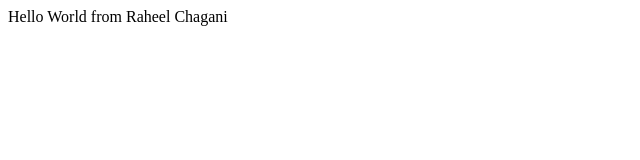
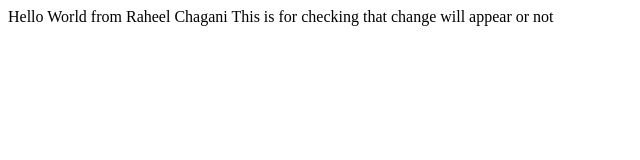
Before and after one commit to raheelchagani/bootcamp2020, a plain HTML site: page index.html in a window 1280 px wide. Shown: the whole page, without its empty margins (0-640 px from the left). Drawn offline with Linux system fonts and the light colour scheme.

Commit message:
update statement

```diff
--- a/index.html
+++ b/index.html
@@ -8,6 +8,7 @@
 <body>
     <div>
         Hello World from Raheel Chagani
+        This is for checking that change will appear or not
     </div>
 </body>
 </html>
```
